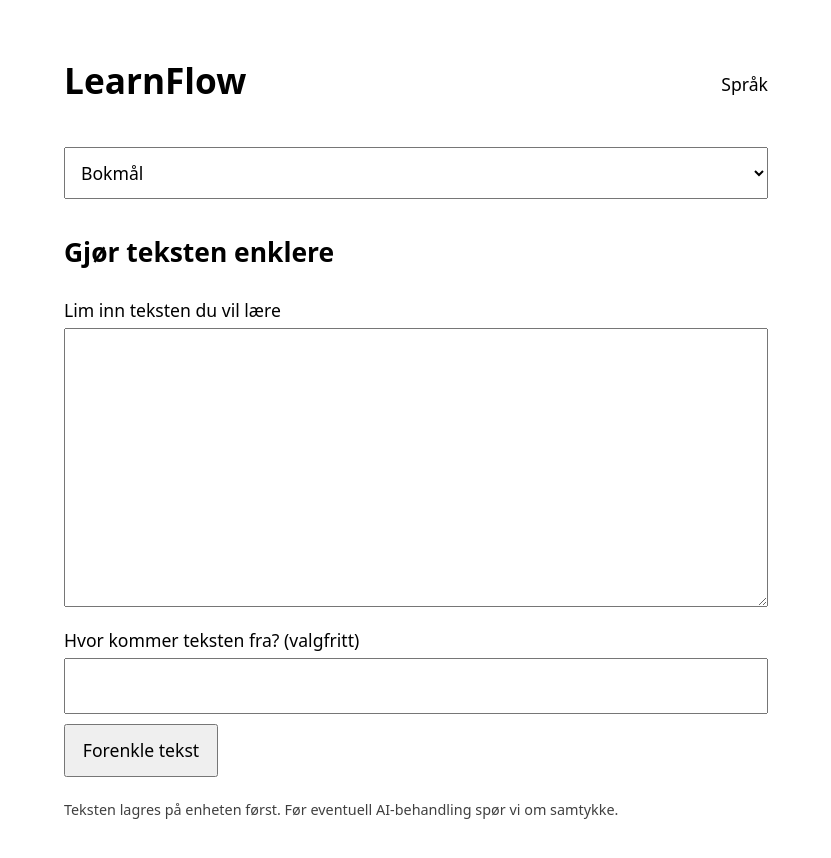
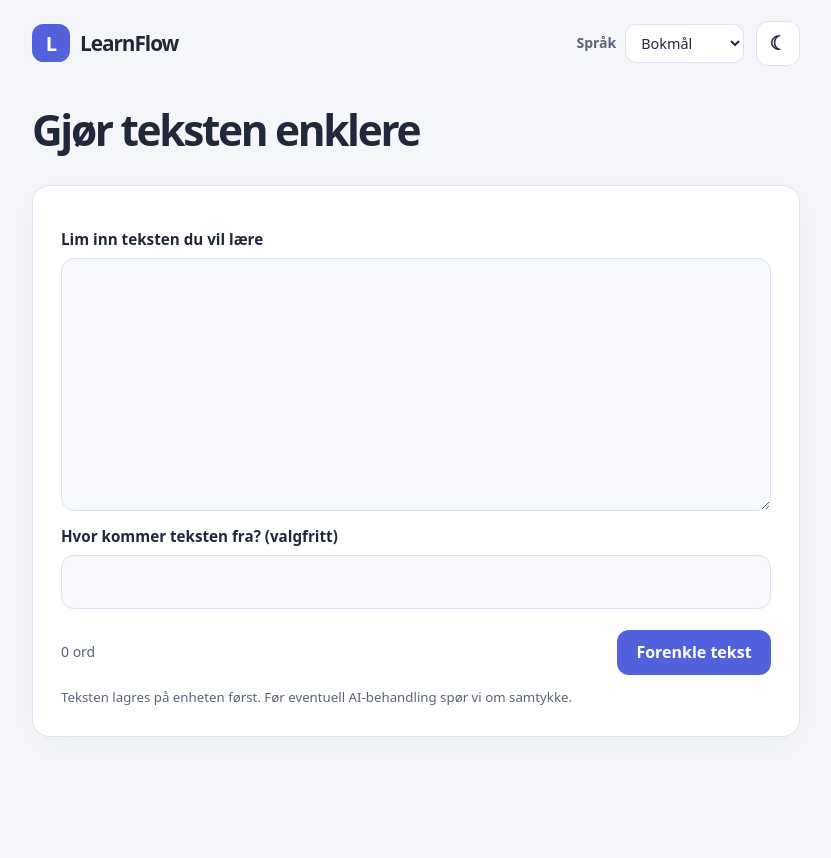
Before and after one commit to eserlan/LearnFlow, a SvelteKit app: page / in a window 1280 px wide. Shown: the top 858 px of the page, without its empty margins (224-1055 px from the left). Built offline with nearby package versions, Linux system fonts and the light colour scheme.

Commit message:
style: modernise LearnFlow without changing AI flow

```diff
--- a/src/routes/+page.svelte
+++ b/src/routes/+page.svelte
@@ -1,5 +1,6 @@
 <script lang="ts">
   import { onMount, tick } from 'svelte';
+  import './learnflow.css';
   import { readClipboardEvent } from '../lib/import/clipboard';
   import { prepareSource } from '../lib/import/prepare';
   import { createDraft, deleteDraft, getCurrentDocument, saveDraftVersion, updateSelection, touchDraft } from '../lib/storage/drafts';
@@ -30,10 +31,17 @@
   let ageBand = $state<'unknown'|'under13'|'13plus'>('unknown');
   let consentChecked = $state(false);
   let language = $state<'nb'|'nn'>('nb');
+  let theme = $state<'light'|'dark'>('light');
   const copy = $derived(getCopy(language));
+  const inputWordCount = $derived((text.match(/[\p{L}\p{N}]+/gu) ?? []).length);
+  function toggleTheme() {
+    theme = theme === 'light' ? 'dark' : 'light';
+    try { localStorage.setItem('learnflow-theme',theme); } catch { /* storage disabled */ }
+  }
 
   $effect(() => { document.documentElement.lang = language; });
   onMount(() => {
+    try { if (localStorage.getItem('learnflow-theme') === 'dark') theme = 'dark'; } catch { /* storage disabled */ }
     void (async () => { await purgeExpiredDrafts(); await refresh(); })();
     const timer = setInterval(async () => { await purgeExpiredDrafts(); await refresh(); }, 60_000);
     return () => clearInterval(timer);
@@ -177,16 +185,24 @@
 </script>
 
 <svelte:head><title>{copy.title}</title><meta name="description" content={copy.description}/></svelte:head>
-<main>
-  <header><h1>LearnFlow</h1><label for="lang">{copy.languageLabel}</label>
-    <select id="lang" bind:value={language}><option value="nb">{copy.bokmal}</option><option value="nn">{copy.nynorsk}</option></select></header>
+<main class="learnflow-shell" data-theme={theme}>
+  <header class="topbar">
+    <div class="brand"><span class="brand-mark" aria-hidden="true">L</span><h1>LearnFlow</h1></div>
+    <div class="language-control"><label for="lang">{copy.languageLabel}</label>
+      <select id="lang" bind:value={language}><option value="nb">{copy.bokmal}</option><option value="nn">{copy.nynorsk}</option></select></div>
+    <button type="button" class="theme-toggle" onclick={toggleTheme} aria-label={theme === 'light' ? copy.darkMode : copy.lightMode} title={theme === 'light' ? copy.darkMode : copy.lightMode}>{theme === 'light' ? '☾' : '☀'}</button>
+  </header>
 
-  <section aria-labelledby="paste-title">
-    <h2 id="paste-title">{copy.action}</h2>
+  <div class="content">
+  <div class="hero"><h2 id="paste-title">{copy.action}</h2><p>{copy.tagline}</p></div>
+  <section class="composer" aria-labelledby="paste-title">
     <label for="source">{copy.prompt}</label>
-    <textarea id="source" bind:value={text} bind:this={sourceElement} onpaste={pasted} rows="9"></textarea>
+    <textarea id="source" bind:value={text} bind:this={sourceElement} onpaste={pasted} rows="9" placeholder={copy.placeholder}></textarea>
     <label for="origin">{copy.origin}</label><input id="origin" bind:value={origin} maxlength="120"/>
-    <button onclick={prepareAndSave} disabled={busy}>{copy.start}</button>
+    <div class="composer-footer">
+      <span class="word-count">{inputWordCount} {copy.count}</span>
+      <button onclick={prepareAndSave} disabled={busy}>{copy.start}</button>
+    </div>
     <p class="note">{copy.processingUnavailable}</p>
     {#if !pendingConsentId}
       {#if error}<p role="alert">{error}</p>{/if}
@@ -282,29 +298,5 @@
       <button class="secondary" onclick={() => selectedLesson=null}>{copy.close}</button>
     </article>
   {/if}
+</div>
 </main>
-
-<style>
-  main{max-width:44rem;margin:0 auto;padding:1.25rem;font:1.1rem/1.6 system-ui,sans-serif}
-  header{display:flex;align-items:center;gap:1rem;flex-wrap:wrap}
-  h1{margin-right:auto}
-  section,article{margin-block:2rem}
-  label{display:block;margin:.75rem 0 .25rem}
-  textarea,input:not([type=checkbox]),select{box-sizing:border-box;width:100%;padding:.75rem;font:inherit}
-  button{margin:.6rem .4rem .4rem 0;padding:.65rem 1.05rem;min-height:44px;font:inherit;cursor:pointer}
-  button:disabled{opacity:.6;cursor:default}
-  button.secondary{border:1px solid #666;border-radius:.35rem;background:transparent;color:inherit}
-  .actions{display:flex;flex-wrap:wrap;gap:.2rem}
-  .note{font-size:.9rem;color:inherit;opacity:.75}
-  .step,.lesson{padding:1rem;border:1px solid #999;border-radius:.75rem}
-  .checkbox{display:flex;align-items:start;gap:.6rem}
-  .checkbox input{width:auto;margin-top:.45rem}
-  ul{list-style:none;padding:0}
-  li{margin-block:1rem;padding-bottom:.75rem;border-bottom:1px solid #aaa}
-  .lesson p{margin:.6rem 0}
-  .source-text{white-space:pre-wrap;overflow-wrap:anywhere}
-  .lesson h3{margin:1.4rem 0 .5rem}
-  .task{border-left:3px solid #777;padding-left:.8rem}
-  [role=alert]{color:#b91c1c}
-  button:focus-visible,textarea:focus-visible,input:focus-visible,select:focus-visible{outline:3px solid #175cd3;outline-offset:2px}
-</style>
```
